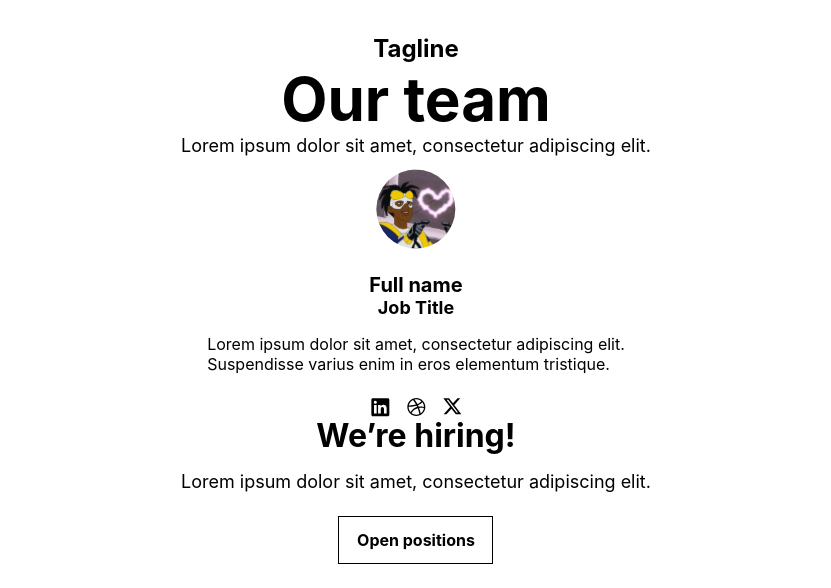
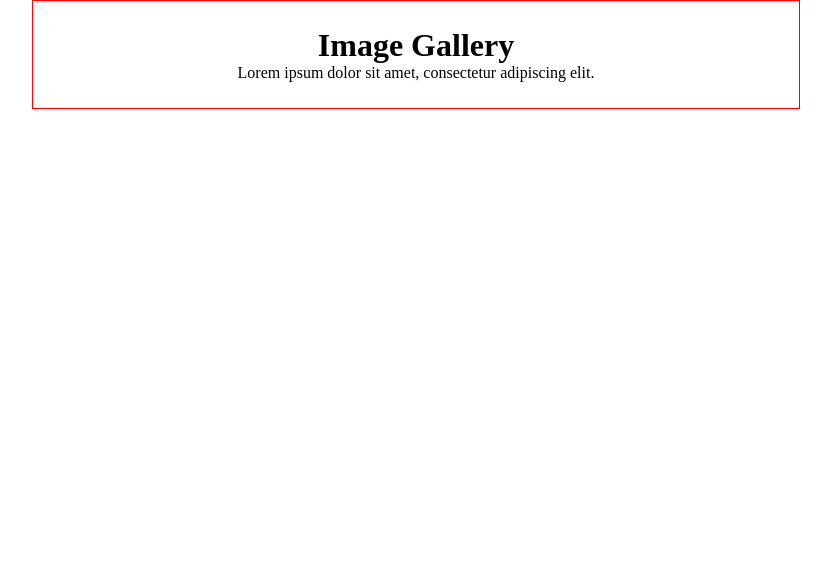
Before and after one commit to willonb/react-course, a React (Create React App) app: page / in a window 1280 px wide. Shown: the top 588 px of the page, without its empty margins (224-1055 px from the left). Built offline with nearby package versions, Linux system fonts and the light colour scheme.

Commit message:
feat:curso-react

```diff
--- a/src/App.jsx
+++ b/src/App.jsx
@@ -1,11 +1,12 @@
 import "./App.css";
 
 import TeamComposition from "./components/Team";
-
+import Section from "./components/galeria/src/pattern/composition/galeria-section"
+import Image from "./components/galeria/src/pattern/composition/galeria-content"
 function App() {
   return (
     <body>
-      <TeamComposition />
+      <Section />
     </body>
   );
 }
--- /dev/null
+++ b/src/components/galeria/src/pattern/composition/galeria-content.jsx
@@ -0,0 +1,13 @@
+import "../../styles.css"
+
+import Image from "../../assets/svg/Image.svg"
+
+export default function Content () {
+  return (
+    <div className="galeria-image">
+      <img src= {Image} alt="" />
+      <img src= {Image} alt="" />
+      <img src= {Image} alt="" />
+    </div>
+  )
+}
--- /dev/null
+++ b/src/components/galeria/src/pattern/composition/galeria-section.jsx
@@ -0,0 +1,12 @@
+import "../../../../galeria/src/styles.css"
+
+export default function section () {
+  return (
+    <div className="text-galeria">
+      <div className="titulo-galeria">
+        <h1>Image Gallery</h1>
+        <p>Lorem ipsum dolor sit amet, consectetur adipiscing elit.</p>
+      </div>
+    </div>
+  )
+}
--- /dev/null
+++ b/src/components/galeria/src/styles.css
@@ -0,0 +1,26 @@
+.galeria-image {
+  display: flex;
+  gap: 32px;
+
+}
+
+.galeria-image > img {
+  width: 416px;
+  height: 416px;
+}
+
+.text-galeria {
+  width: 768px;
+  height: 109px;
+
+  display: flex;
+  justify-content: center;
+  border: 1px solid red;
+}
+
+.titulo-galeria {
+  display: flex;
+  justify-content: center;
+  flex-direction: column;
+  align-items: center;
+}
```
Also changed, not shown: src/components/galeria/src/assets/svg/Image.svg (added), src/components/galeria/src/index.jsx (added).
